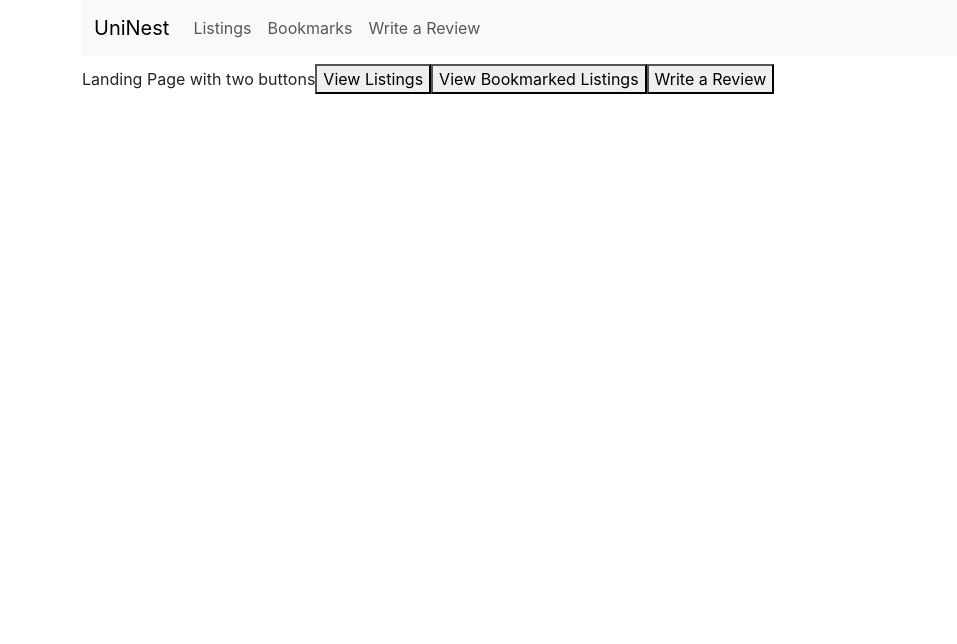
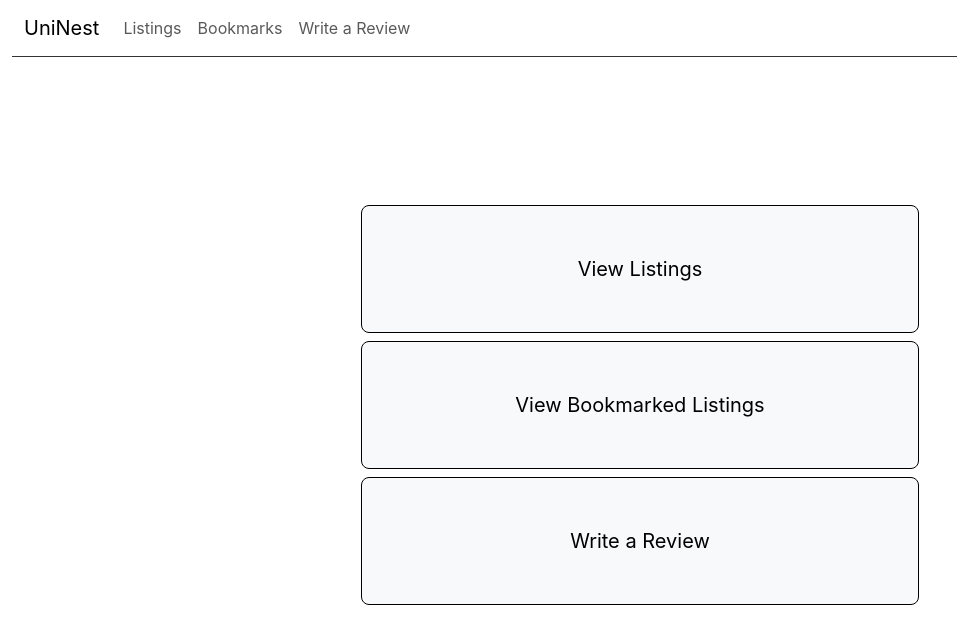
Before and after one commit to paturiUSC/itp404-final-project, a React (Create React App) app: page / in a window 1280 px wide. Shown: the top 644 px of the page, without its empty margins (0-957 px from the left). Built offline with nearby package versions, Linux system fonts and the light colour scheme.

Commit message:
Finished landing page and nav bar and added env

```diff
--- /dev/null
+++ b/db.json
@@ -0,0 +1,57 @@
+{
+    "listings": [
+      {
+        "listingId": 1,
+        "title": "The Lorenzo - Luxurious Apartments near USC",
+        "bedrooms": 2,
+        "bathrooms": 2,
+        "rent": 1340,
+        "distanceFromVillage": 0.3,
+        "shryftZone": true,
+        "inUnitLaundry": false,
+        "propertyImageURL": "https://media.apts247.info/e7/e7442b2fab3e4435889200f63d4e088d/hero_shot/community/Lorenzo.jpg",
+        "bookmarked": true
+      },
+      {
+        "listingId": 2,
+        "title": "The Orion - Single-Unit Housing with a View of Downtown",
+        "bedrooms": 6,
+        "bathrooms": 4.5,
+        "rent": 1100,
+        "distanceFromVillage": 0.73,
+        "shryftZone": false,
+        "inUnitLaundry": true,
+        "propertyImageURL": "https://lirp.cdn-website.com/951f8cd2/dms3rep/multi/opt/Living+Room+3-432w.jpeg",
+        "bookmarked": false
+      }
+    ],
+    "reviews": [
+      {
+        "reviewId": 1,
+        "listingId": 1,
+        "reviewerName": "Jack Smith",
+        "reviewerClass": "Sophomore",
+        "rating": 3.5,
+        "reviewText": "Great location but there are no laundry facilities. Not overly pricey for the luxury.",
+        "timestamp": 1531101239011
+      },
+      {
+        "reviewId": 2,
+        "listingId": 2,
+        "reviewerName": "Jack Son",
+        "reviewerClass": "Junior",
+        "rating": 5,
+        "reviewText": "Spacious house with a beautiful view of downtown! Cost-effective!",
+        "timestamp": 1636019754000
+      },
+      {
+        "reviewId": 3,
+        "listingId": 1,
+        "reviewerName": "Louie Smith",
+        "reviewerClass": "Senior",
+        "rating": 4,
+        "reviewText": "No in-unit laundry but very close to campus! Good property management too.",
+        "timestamp": 1639019757023
+      }
+    ]
+  }
--- /dev/null
+++ b/src/CSS/IndexButtons.css
@@ -0,0 +1,6 @@
+.custom-bg-button {
+    border-color: black;
+    color: black;
+    background-color: #f8f9fa;
+    /* background-color: white; */
+  }
--- a/src/Routes/Index.jsx
+++ b/src/Routes/Index.jsx
@@ -1,11 +1,20 @@
+import { NavLink } from "react-router-dom";
+import "bootstrap/dist/css/bootstrap.css";
+import '../CSS/IndexButtons.css';
+
 export default function Index()
 {
     return (
         <div>
-            Landing Page with two buttons
-            <button>View Listings</button>
-            <button>View Bookmarked Listings</button>
-            <button>Write a Review</button>
+            <div className="container d-flex justify-content-center align-items-center" style={{height: "75vh"}}>
+                <div className="d-grid gap-2 col-6 mx-auto d-block">
+                    <NavLink className="btn btn-dark btn-lg py-5 custom-bg-button" to="/listings">View Listings</NavLink>
+
+                    <NavLink className="btn btn-dark btn-lg py-5 custom-bg-button" to="/bookmarks">View Bookmarked Listings</NavLink>
+
+                    <NavLink className="btn btn-dark btn-lg py-5 custom-bg-button" to="/writeReview">Write a Review</NavLink>
+                </div>
+            </div>
         </div>
     );
 }
--- a/src/Routes/Navigation.jsx
+++ b/src/Routes/Navigation.jsx
@@ -1,29 +1,34 @@
-import { Link } from "react-router-dom";
+import { NavLink } from "react-router-dom";
+import React from "react";
 
 export default function Navigation() {
 
+    const activeStyle = {
+        color: 'red'
+      };
+
     return (
-        <nav className="navbar navbar-expand-lg bg-light mb-2">
+        <nav className="navbar navbar-expand-lg mb-5" style={{"borderBottom": "1px solid #333"}}>
           <div className="container-fluid">
-            <Link to="/" className="navbar-brand">
+            <NavLink to="/" className="navbar-brand">
               UniNest
-            </Link>
+            </NavLink>
             <div className="collapse navbar-collapse" id="navbarSupportedContent">
               <ul className="navbar-nav me-auto mb-2 mb-lg-0">
                 <li className="nav-item">
-                  <Link to="/listings" className="nav-link">
+                  <NavLink to="/listings" className="nav-link">
                     Listings
-                  </Link>
+                  </NavLink>
                 </li>
                 <li className="nav-item">
-                  <Link to="/bookmarks" className="nav-link">
+                  <NavLink to="/bookmarks" className="nav-link">
                     Bookmarks
-                  </Link>
+                  </NavLink>
                 </li>
                 <li className="nav-item">
-                  <Link to="/writeReview" className="nav-link">
+                  <NavLink to="/writeReview" className="nav-link">
                     Write a Review
-                  </Link>
+                  </NavLink>
                 </li>
               </ul>
             </div>
--- a/src/Routes/Root.jsx
+++ b/src/Routes/Root.jsx
@@ -2,7 +2,7 @@ import { Outlet } from "react-router-dom";
 import Navigation from "./Navigation";
 
 export default function Root(){
-    return (<div className="container">
+    return (<div className="container-fluid">
         <Navigation />
         <Outlet />
     </div>);
```
Also changed, not shown: 1 other file (tests, documents, lock files or other folders).
